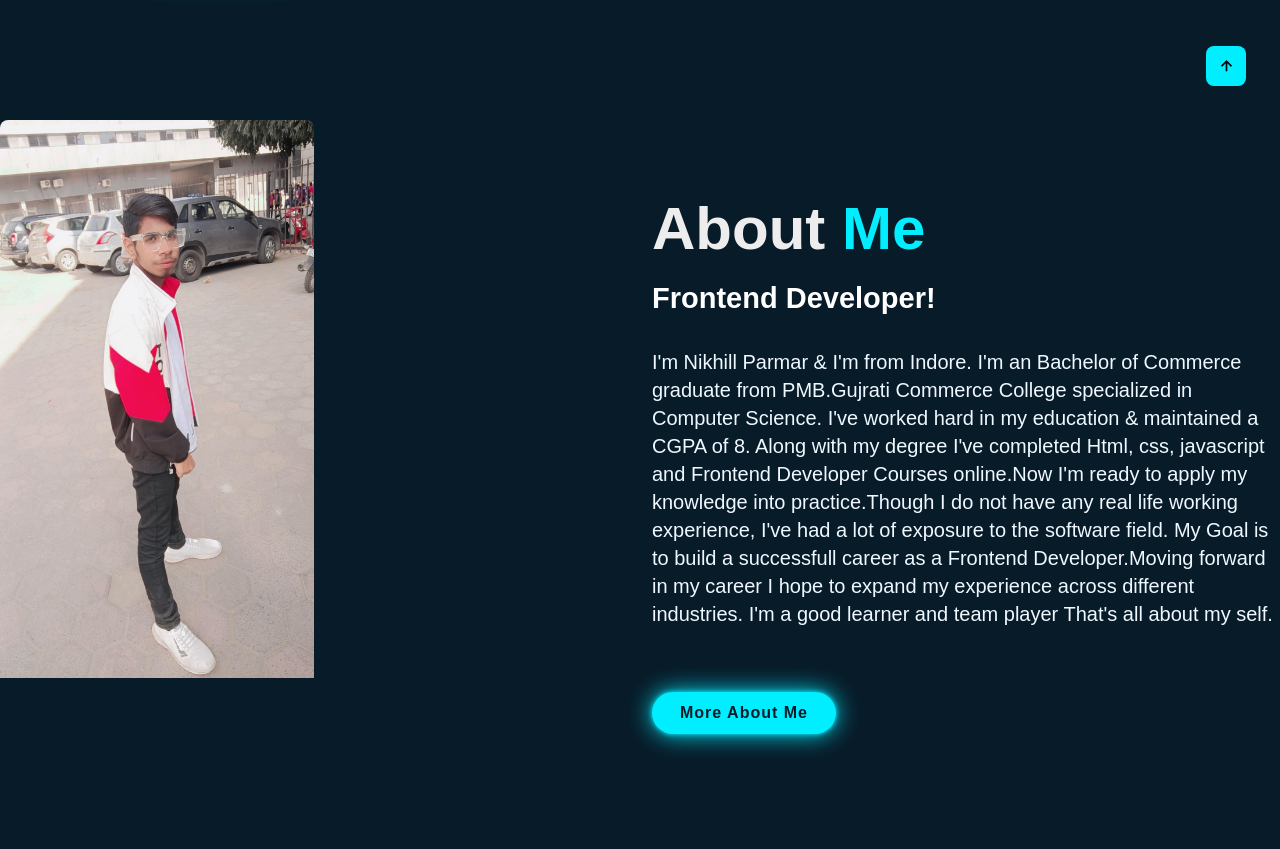
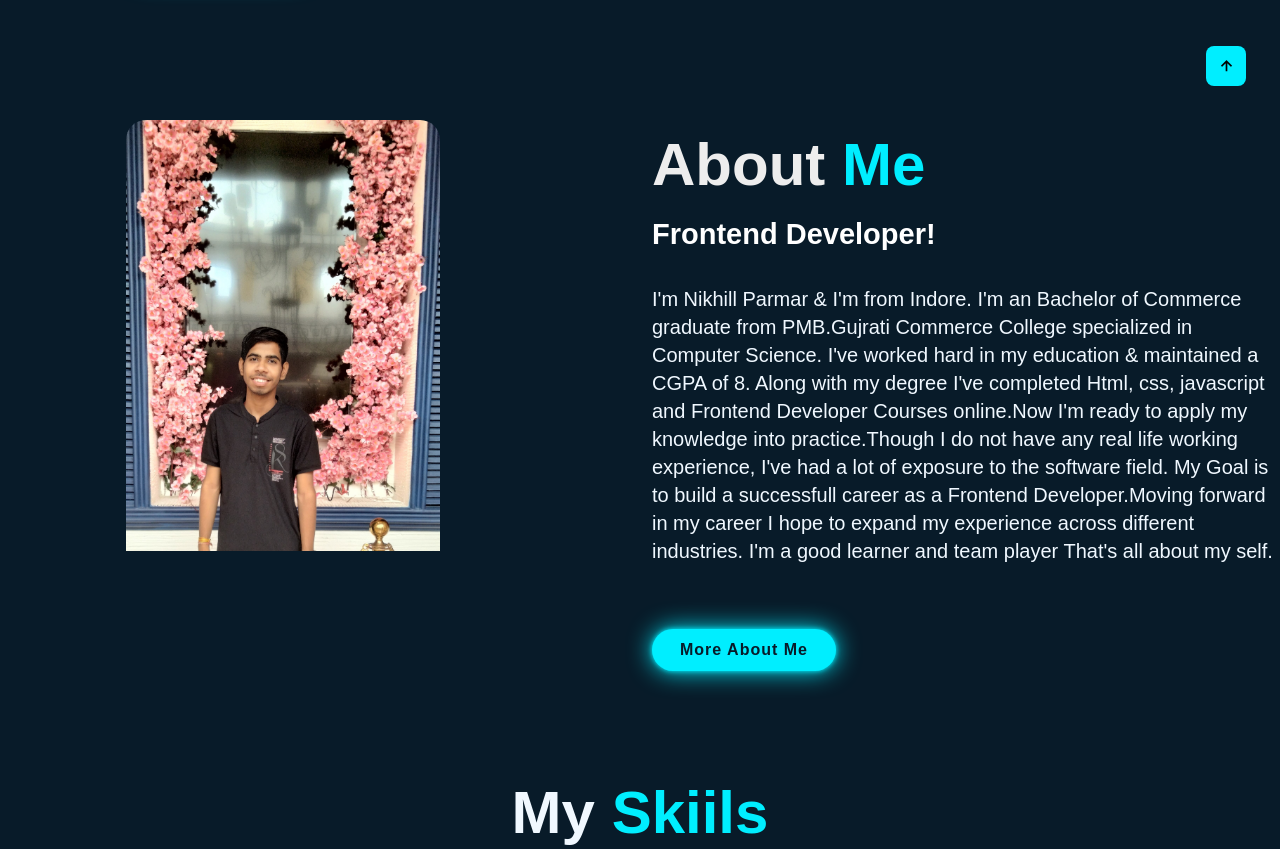
Before and after one commit to Nikhil142004/my-portfolio, a plain HTML site: page index.html in a window 1280 px wide. Shown: the part 680-1529 px from the top of the page. Drawn offline with nearby package versions, Linux system fonts and the light colour scheme.

Commit message:
first commit

```diff
--- a/index.html
+++ b/index.html
@@ -45,7 +45,7 @@
 
     <section class="about" id="about">
         <div class="about-img">
-            <img src="./img/profile 2.jpg" alt="">
+            <img src="./img/img 2.jpg" alt="">
         </div>
         <div class="about-text">
             <h2>About <span>Me</span></h2>
@@ -251,7 +251,7 @@
             <p> contact me your Desin your website.
             </p>
             <div class="contact-list">
-                <li><i class='bx bxs-send'></i>Parmarnikhil@gmail.com</li>
+                <li><i class='bx bxs-send'></i>Parmarankit7470@gmail.com</li>
                 <li><i class='bx bx-phone'></i>7470892416</li>
             </div>
             <div class="contact-icons">
--- a/style.css
+++ b/style.css
@@ -152,7 +152,10 @@ body{
     max-width: 630px;
     height: auto;
     width: 50%;
-    border-radius: 8px;
+    border-radius: 20px;
+    border-bottom-right-radius: 20px;
+    position: relative;
+    left: 20%;
 }
 .about-text h2{
     font-size: 60px;
```
Also changed, not shown: img/img 2.jpg (added), img/my img.jpg (deleted), img/my_img-removebg-preview.png (deleted), img/profile 2.jpg (deleted).
